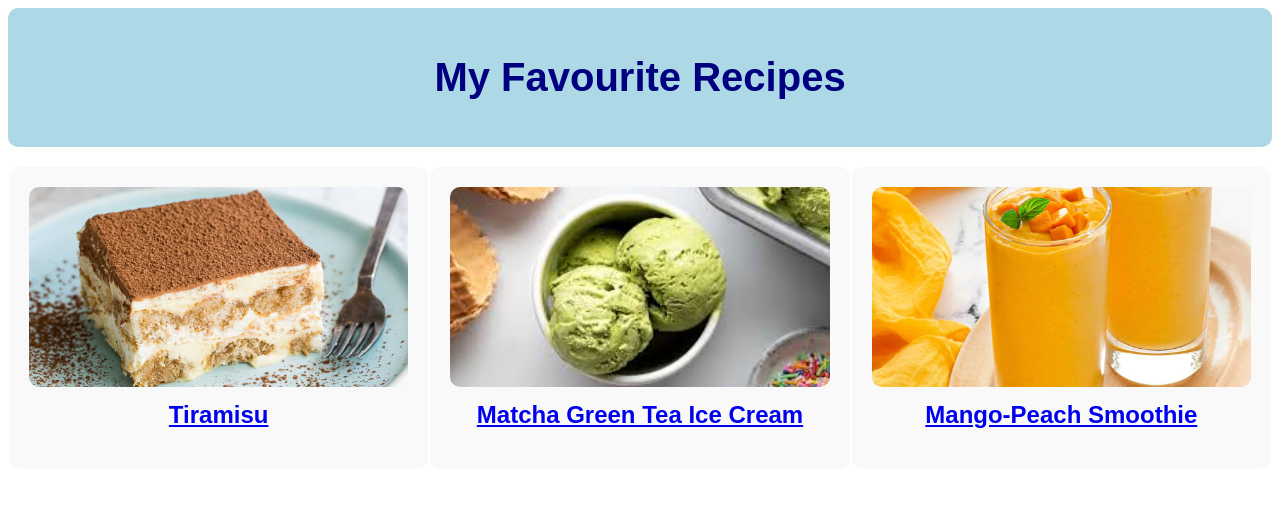
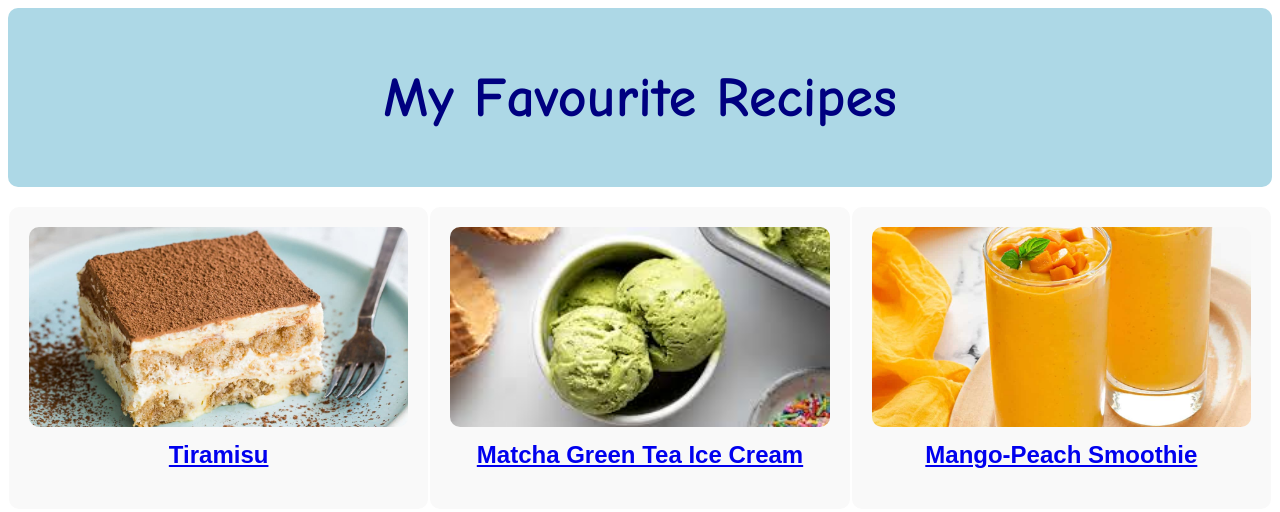
Before and after one commit to Auroraella/odin-recipe, a plain HTML site: page index.html in a window 1280 px wide. Drawn offline with Linux system fonts and the light colour scheme.

Commit message:
edittitle

```diff
--- a/index.html
+++ b/index.html
@@ -7,8 +7,8 @@
     <style>
         h1 {
             color: navy;
-            font-family: 'Arial', sans-serif;
-            font-size: 2.5em;
+            font-family: 'Lucida Handwriting', 'Comic Sans MS', cursive;
+            font-size: 3.5em;
             text-align: center;
         }
 
```
